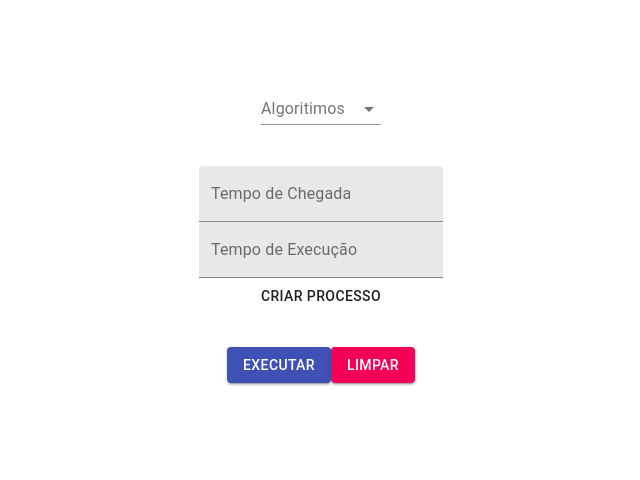
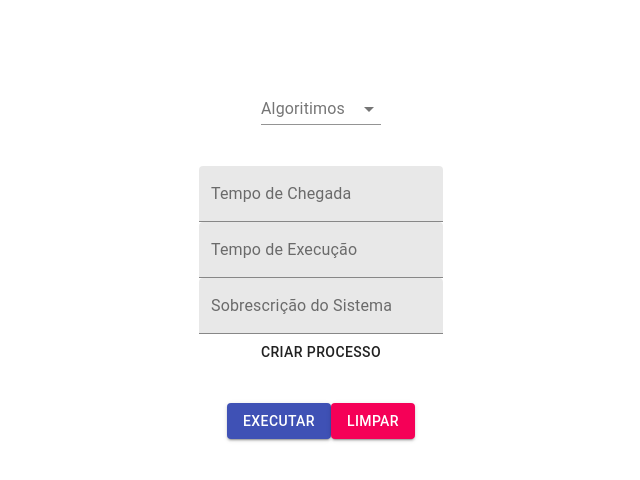
Before and after one commit to Focadecombate/Trabalho-SO, a React (Create React App) app: page / in a window 1280 px wide. Shown: the top 480 px of the page, without its empty margins (319-959 px from the left). Built offline with nearby package versions, Linux system fonts and the light colour scheme.

Commit message:
feature: add sobrescrição do sistema dnv

```diff
--- a/src/App.tsx
+++ b/src/App.tsx
@@ -27,6 +27,7 @@ function App() {
   const tempoChegada = useState("");
   const tempoExecucao = useState("");
   const deadLine = useState("");
+  const sobrescricaoDoSistema = useState("");
   const quantum = useState("");
 
   const execute = (algo: string) => {
@@ -79,6 +80,7 @@ function App() {
           quantum={quantum}
           tempoChegada={tempoChegada}
           tempoExecucao={tempoExecucao}
+          sobrescricaoDoSistema={sobrescricaoDoSistema}
           clear={clearProcess}
         />
         {processos.length > 0 && <ProcessTable process={processos} />}
--- a/src/components/select.tsx
+++ b/src/components/select.tsx
@@ -8,6 +8,7 @@ interface Props {
   quantum: [string, (value: string) => void];
   deadline: [string, (value: string) => void];
   tempoExecucao: [string, (value: string) => void];
+  sobrescricaoDoSistema: [string, (value: string) => void];
   execute: (algo: string) => void;
   clear: () => void;
 }
@@ -38,6 +39,7 @@ export const AlgorithmSelector = ({
   tempoChegada,
   execute,
   tempoExecucao,
+  sobrescricaoDoSistema,
   clear,
 }: Props) => {
   const [algorithm, setAlgorithm] = useState("");
@@ -96,6 +98,13 @@ export const AlgorithmSelector = ({
           value={tempoExecucao[0]}
           onChange={(event) => tempoExecucao[1](event.target.value)}
         />
+        <TextField
+          name="Sobrescrição do Sistema"
+          label="Sobrescrição do Sistema"
+          variant="filled"
+          value={sobrescricaoDoSistema[0]}
+          onChange={(event) => sobrescricaoDoSistema[1](event.target.value)}
+        />
         {showDeadline && (
           <TextField
             name="DeadLine"
```
